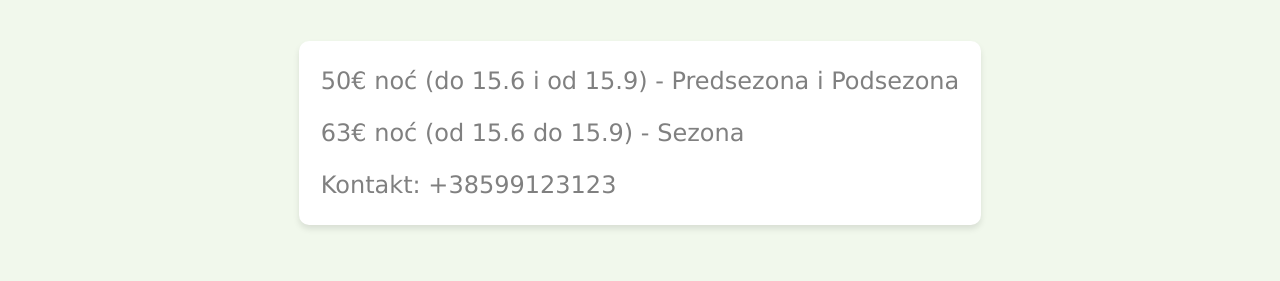
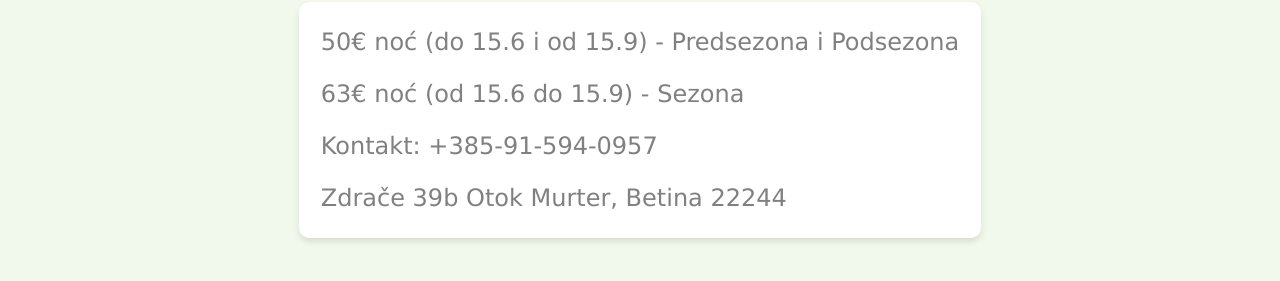
Before and after one commit to apartmaniduda/apartmaniduda, a plain HTML site: page index.html in a window 1280 px wide. Shown: the part 511-792 px from the top of the page. Drawn offline with Linux system fonts and the light colour scheme.

Commit message:
Change contact info

```diff
--- a/index.html
+++ b/index.html
@@ -121,8 +121,15 @@
             63€ noć (od 15.6 do 15.9) - Sezona
         </p>
         <p>
-            Kontakt: +38599123123
+            Kontakt: +385-91-594-0957
         </p>
+        <p>
+            Zdrače 39b
+            Otok Murter, Betina
+            22244
+        </p>
+
+
     </div>
 </body>
 
```
